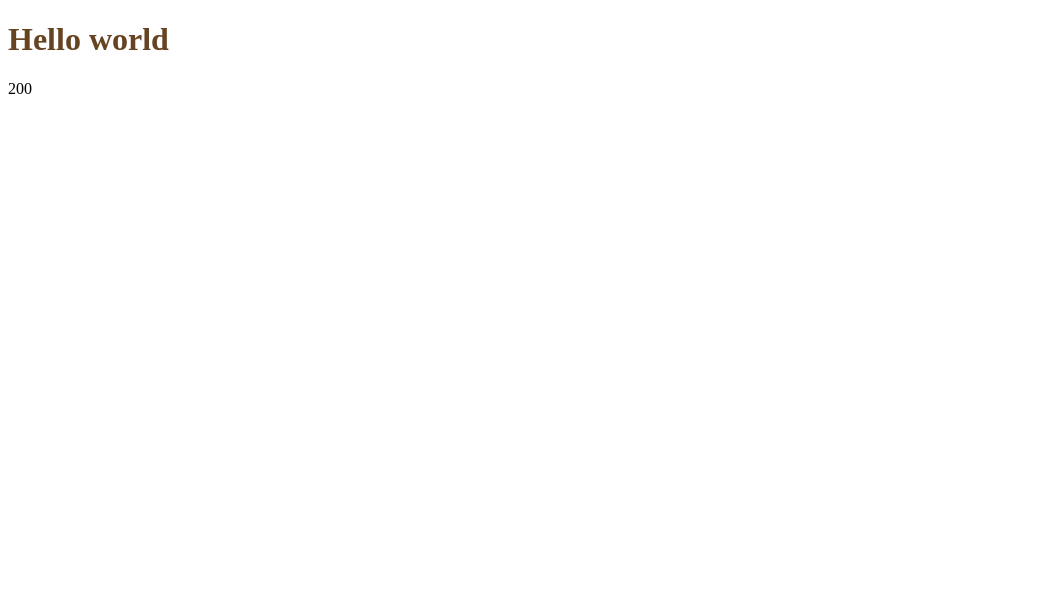
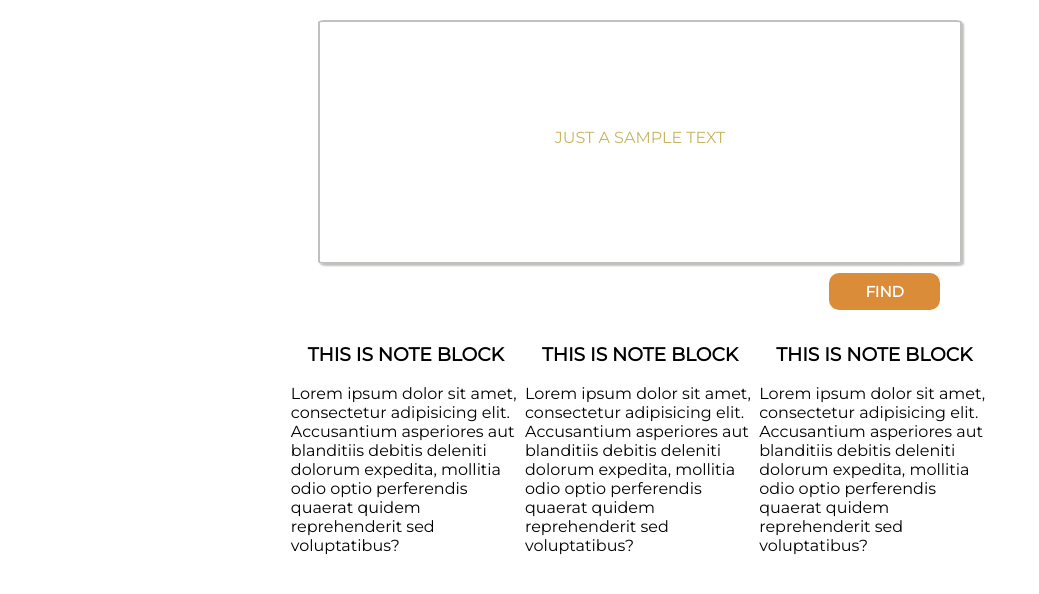
Before and after one commit to Andisal/react-project, a plain HTML site: page dist/index.html in a window 1280 px wide. Shown: the whole page, without its empty margins (0-1039 px from the left). Drawn offline with Linux system fonts and the light colour scheme; a script that the page names is missing.

Commit message:
Update project

```diff
--- a/dist/index.html
+++ b/dist/index.html
@@ -3,10 +3,29 @@
 <head>
     <meta charset="UTF-8">
     <title>Title</title>
+    <link href="https://fonts.googleapis.com/css?family=Montserrat" rel="stylesheet">
+    <meta name="viewport" content="width=device-width, initial-scale=1">
     <link rel="stylesheet" href="css/style.css">
 </head>
 <body>
-    <h1>Hello world</h1>
+    <div class="findarea">
+        <p>Just a sample text</p>
+        <button><a href="">Find</a></button>
+    </div>
+    <div class="notearea">
+        <div class="noteblock">
+            <h3>This is note block</h3>
+            <p>Lorem ipsum dolor sit amet, consectetur adipisicing elit. Accusantium asperiores aut blanditiis debitis deleniti dolorum expedita, mollitia odio optio perferendis quaerat quidem reprehenderit sed voluptatibus?</p>
+        </div>
+        <div class="noteblock">
+            <h3>This is note block</h3>
+            <p>Lorem ipsum dolor sit amet, consectetur adipisicing elit. Accusantium asperiores aut blanditiis debitis deleniti dolorum expedita, mollitia odio optio perferendis quaerat quidem reprehenderit sed voluptatibus?</p>
+        </div>
+        <div class="noteblock">
+            <h3>This is note block</h3>
+            <p>Lorem ipsum dolor sit amet, consectetur adipisicing elit. Accusantium asperiores aut blanditiis debitis deleniti dolorum expedita, mollitia odio optio perferendis quaerat quidem reprehenderit sed voluptatibus?</p>
+        </div>
+    </div>
 </body>
     <script src="js/app.min.js"></script>
 </html>
--- a/src/css/style.scss
+++ b/src/css/style.scss
@@ -1,5 +1,65 @@
-$primary-color: #664422;
+$primary-color: #c0c1bf;
+$yellow-color: #c6b561;
+$orange-color: #db8c39;
+$white-color: #ffffff;
 
-h1 {
-  color: $primary-color;
+body {
+  font-family: 'Montserrat', sans-serif;
 }
+
+.findarea {
+  max-width: 600px;
+  min-height: 200px;
+  border:  2px solid $primary-color;
+  box-shadow: $primary-color 2px 2px 2px ;
+  border-radius: 1%;
+  margin:20px auto;
+  padding: 20px;
+
+  p {
+    color: $yellow-color;
+    text-align: center;
+    text-transform: uppercase;
+    position: relative;
+    top: 70px;
+  }
+
+  button {
+    float: right;
+    margin-top: 180px;
+    background-color: $orange-color;
+    border: none;
+    border-radius: 10px;
+    font-family: 'Montserrat', sans-serif;
+    font-weight: 700;
+    color: $white-color;
+    outline: none;
+
+    a {
+      color: $white-color;
+      text-decoration: none;
+      padding: 30px;
+      font-size: 15px;
+      text-transform: uppercase;
+      line-height: 35px;
+    }
+  }
+}
+.notearea {
+  max-width: 900px;
+  margin: 60px auto;
+  text-align: center;
+
+  .noteblock {
+    max-width: 230px;
+    display: inline-block;
+
+    h3 {
+      text-transform: uppercase;
+    }
+
+    p {
+      text-align: left;
+    }
+  }
+}
--- a/src/js/app.js
+++ /dev/null
@@ -1,5 +0,0 @@
-var b;
-function resize(px) {
-    document.write(px)
-}
-resize(200);
```
Also changed, not shown: dist/css/style.css, dist/js/app.min.js (deleted).
